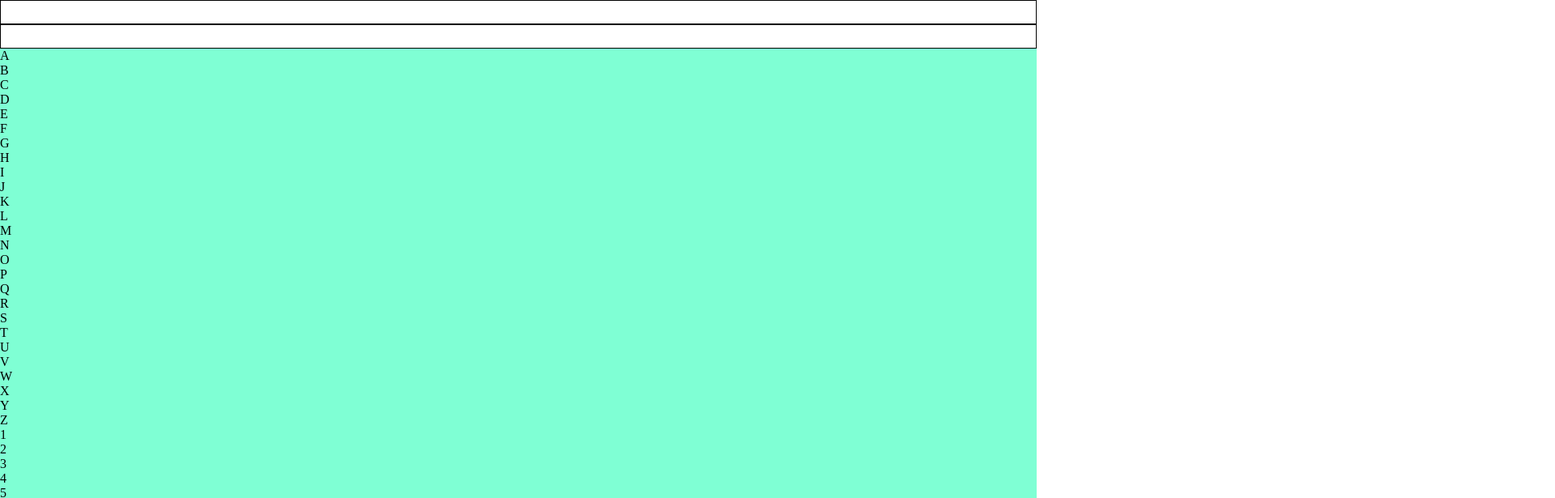
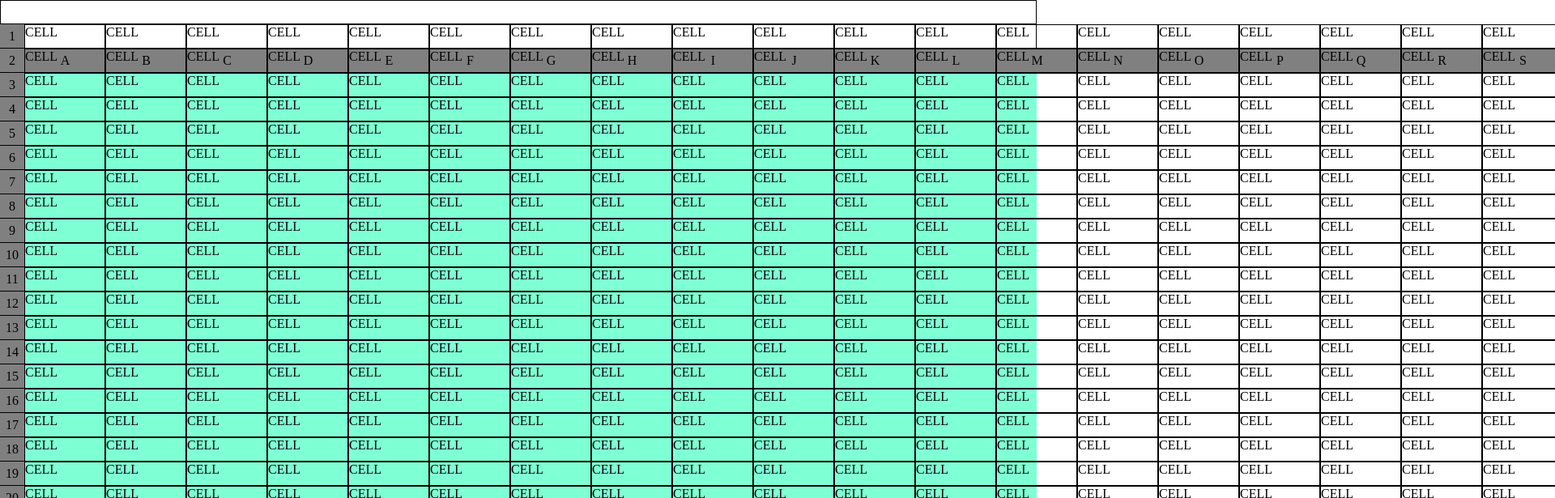
Before and after one commit to XavierOP877/Excel-Clone, a plain HTML site: page index.html in a window 1280 px wide. Shown: the top 615 px of the page at 81% size, 1920 px wide, since content can reach past the window. Drawn offline with Linux system fonts and the light colour scheme.

Commit message:
overflow done

```diff
--- a/style.css
+++ b/style.css
@@ -34,3 +34,52 @@
     height: 30px;
     width: 100px;
 }
+
+.top-left-cell{
+    border-right: 0.1px solid;
+    border-bottom: 0.1px solid;
+    height: 30px;
+    width: 30px;
+    background-color: grey;
+    position: absolute;
+
+}
+
+.top-row{
+    display: flex;
+    position: absolute;
+    background-color: grey;
+    left: 30px;
+}
+
+.top-row-cell{
+    height: 30px;
+    width: 100px;
+    border-bottom: 0.1px solid;
+    border-left: 0.1px solid;
+    display: flex;
+    justify-content: center;
+    align-items: center;
+}
+
+.left-col{
+    background-color: grey;
+    position: absolute;
+    left: 0px;
+    top:30px;
+}
+
+.left-col-cell{
+    height: 30px;
+    width: 30px;
+    border-bottom: 0.1px solid;
+    display: flex;
+    justify-content: center;
+    align-items: center;
+}
+
+.cells{
+    position: absolute;
+    top:30px;
+    left:30px;
+}
```
